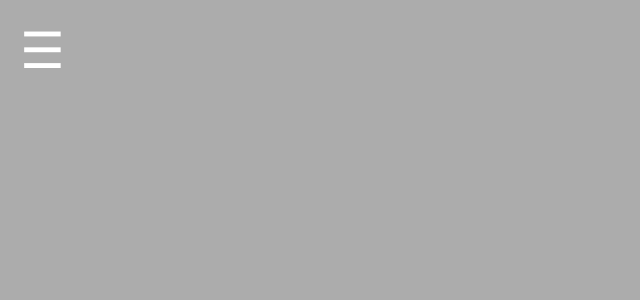
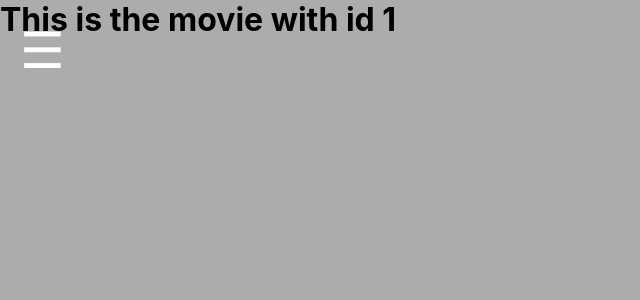
Before and after one commit to woodsmanlucas/react-movie-website, a React (Create React App) app: page /movie/1 in a window 1280 px wide. Shown: the top 300 px of the page, without its empty margins (0-640 px from the left). Built offline with nearby package versions, Linux system fonts and the light colour scheme.

Commit message:
added movie component. Next step is to setup the api call for the component

```diff
--- a/package.json
+++ b/package.json
@@ -8,6 +8,7 @@
     "@testing-library/user-event": "^7.1.2",
     "axios": "^0.19.0",
     "latest-version": "^5.1.0",
+    "moment": "^2.24.0",
     "react": "^16.12.0",
     "react-dom": "^16.12.0",
     "react-router-dom": "^5.1.2",
--- a/src/components/App.jsx
+++ b/src/components/App.jsx
@@ -4,6 +4,7 @@ import Navigation from "./Navigation"
 import Home from "./Home"
 import Discover from "./Discover"
 import About from "./About"
+import { Movie } from './Movie'
 import { BrowserRouter as Router, Switch, Route } from "react-router-dom"
 
 function App(){
@@ -15,6 +16,7 @@ function App(){
                 <Route path="/" exact component={Home} />
                 <Route path="/about" component={About}/>
                 <Route path="/discover" component={Discover} />
+                <Route path="/movie/:id" component={Movie} />
             </Switch>
             </div>
         </Router>
--- a/src/components/Home.jsx
+++ b/src/components/Home.jsx
@@ -67,7 +67,7 @@ function Home(){
                                 <div className="data">
                                     <div className="content">
                                         <p className="text">{movie.overview}</p>
-                                        <a href="#" className="button">Read more</a>
+                                        <a href={`/movie/${movie.id}`} className="button">Read more</a>
                                     </div>
                                 </div>
                             </div>
--- /dev/null
+++ b/src/components/Movie.jsx
@@ -0,0 +1,11 @@
+import React, { useEffect, useState } from 'react'
+
+export function Movie(props){
+    useEffect(() => {
+        const id = props.match.params.id
+      }, [props])
+
+    return (
+        <h1>This is the movie with id {props.match.params.id}</h1>
+    )
+}
```
Also changed, not shown: 1 other file (tests, documents, lock files or other folders).
